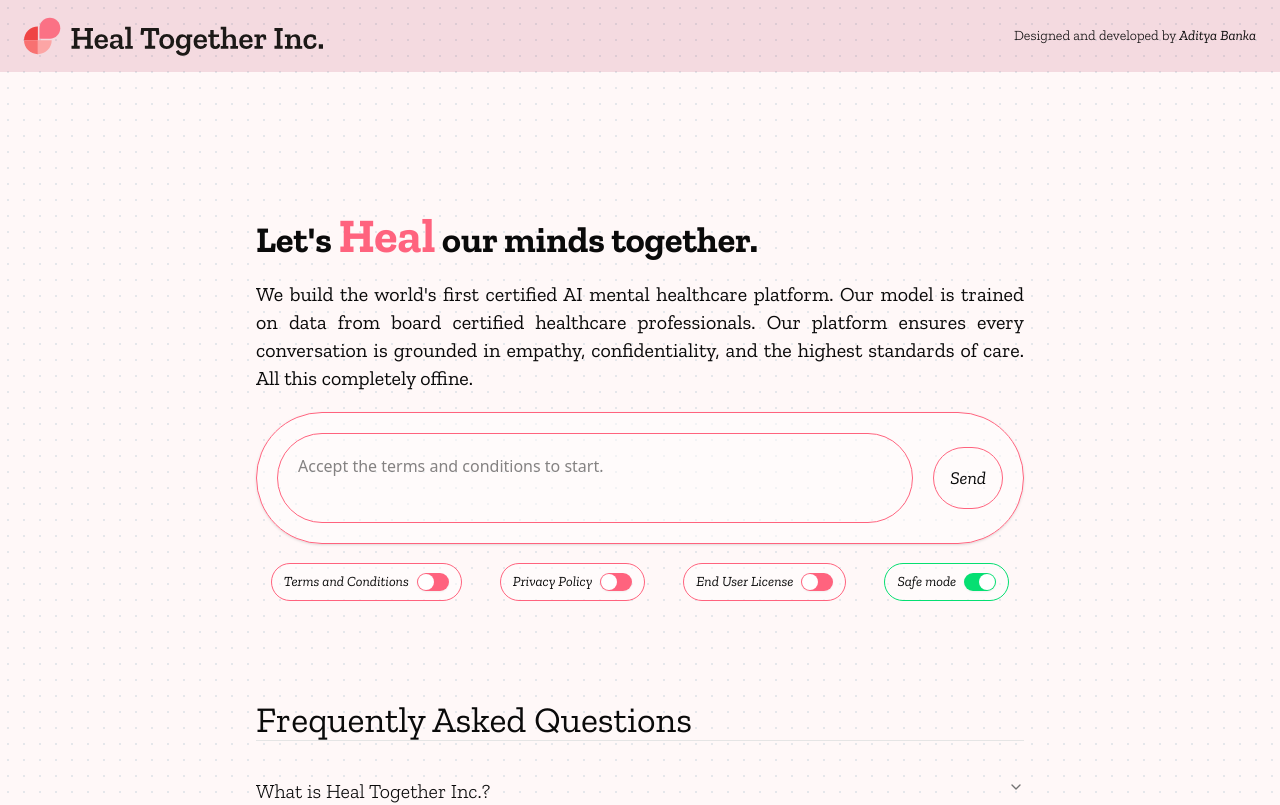
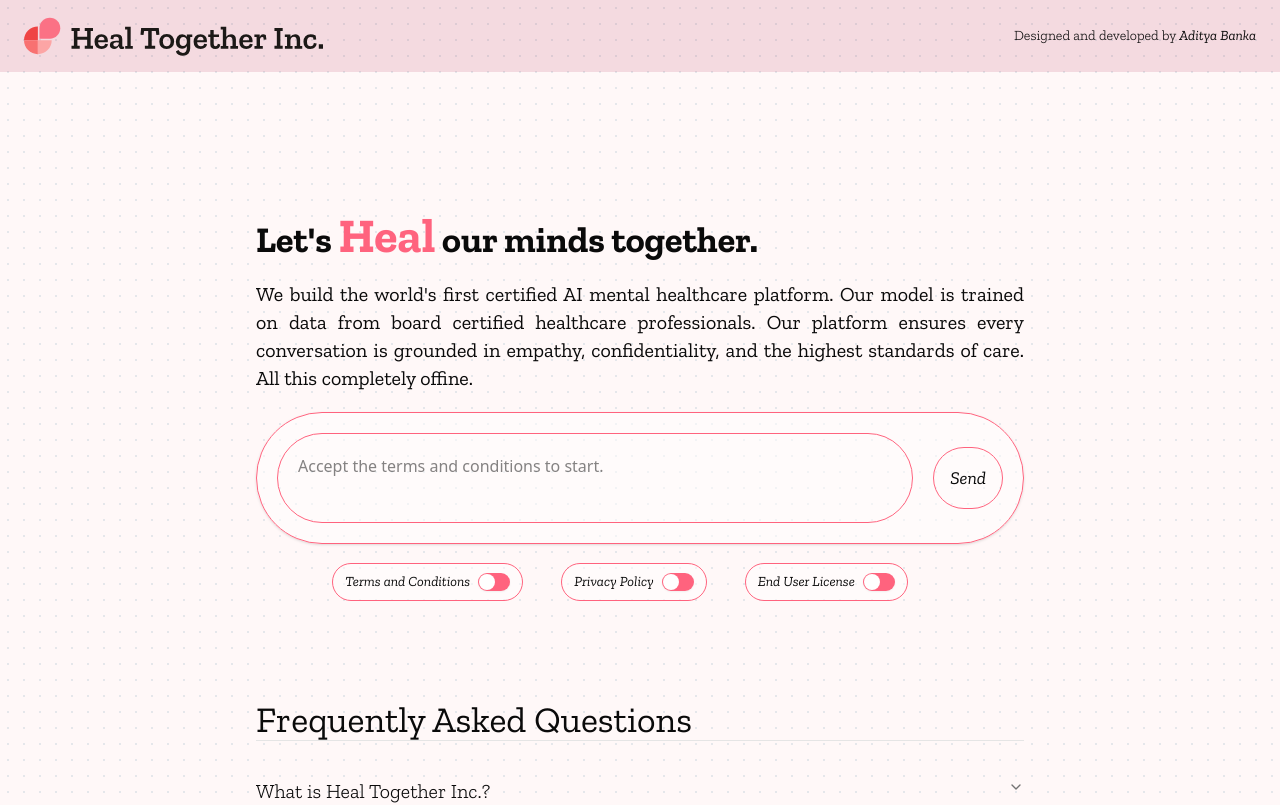
Before and after one commit to adityaBanka/heal-together, a React (Vite) app in the folder frontend/: page / in a window 1280 px wide. Shown: the top 805 px of the page. Built offline with nearby package versions, Linux system fonts and the light colour scheme.

Commit message:
removed safe mode toggle

```diff
--- a/frontend/src/App.tsx
+++ b/frontend/src/App.tsx
@@ -28,12 +28,6 @@
 import { Checkbox } from "@/components/ui/checkbox"
 
 import { JSX } from "react/jsx-runtime";
-
-
-
-
-
-
 
 
 function App() {
@@ -75,10 +69,6 @@
   const [description, setDescription] = useState("default")
   const [chat, setChat] = useState<JSX.Element[]>([])
 
-  // useEffect(() => {
-  //   setChat([])
-  // }, [])
-
   const [terms, setTerms] = useState(false)
   const [privacy, setPrivacy] = useState(false)
   const [eula, setEula] = useState(false)
@@ -98,6 +88,7 @@
   const onToggleEula = (checked: boolean) => {
     setEula(checked)
   }
+
   const onToggleSafeMode = (checked: boolean) => {
     setSafeMode(checked)
   }
@@ -279,7 +270,7 @@
             />
           </div>
           <div
-            className={`bg-white/50 flex items-center justify-center outline p-2 rounded-full space-x-1 md:space-x-5 not-md:mt-5 ${safeMode ? "outline-green-400" : "outline-rose-400"
+            className={`hidden bg-white/50  items-center justify-center outline p-2 rounded-full space-x-1 md:space-x-5 not-md:mt-5 ${safeMode ? "outline-green-400" : "outline-rose-400"
               }`}
           >
             <label className="text-sm font-zilla-slab-italic mx-1">Safe mode</label>
```
